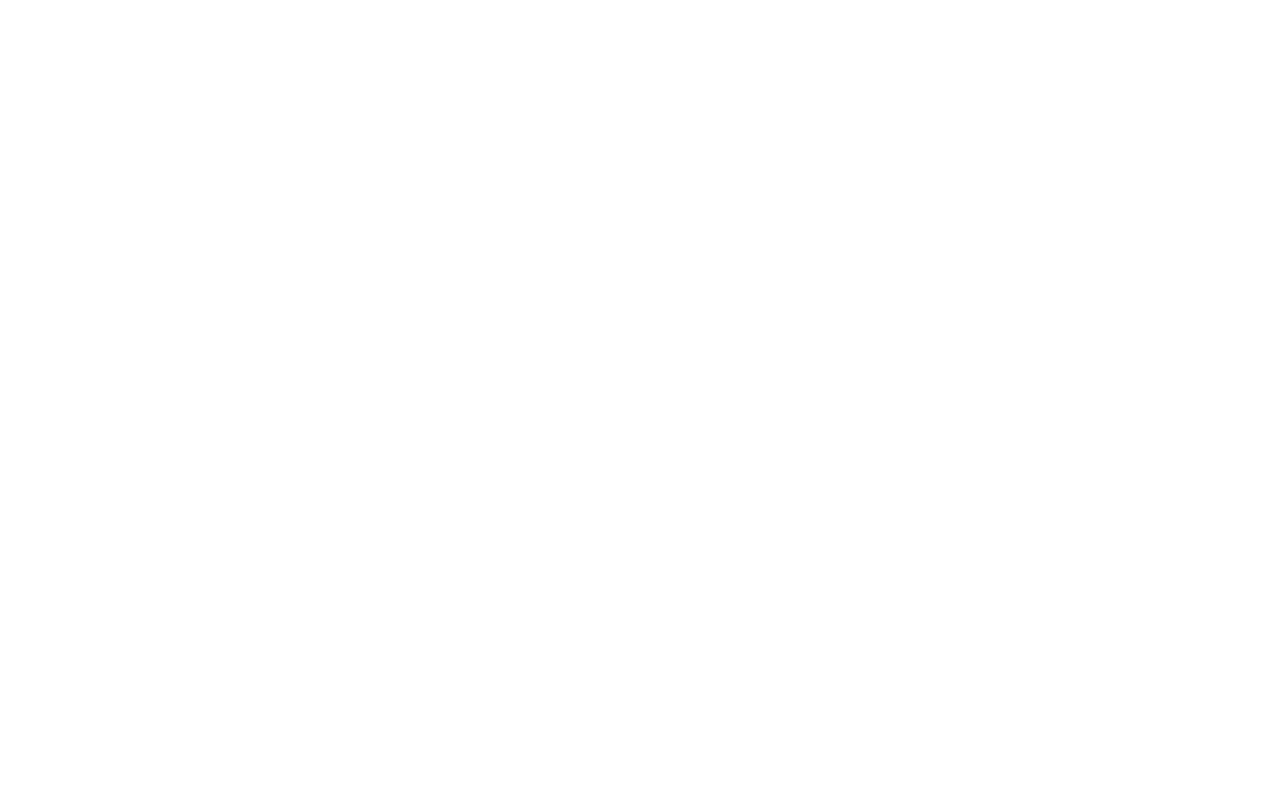
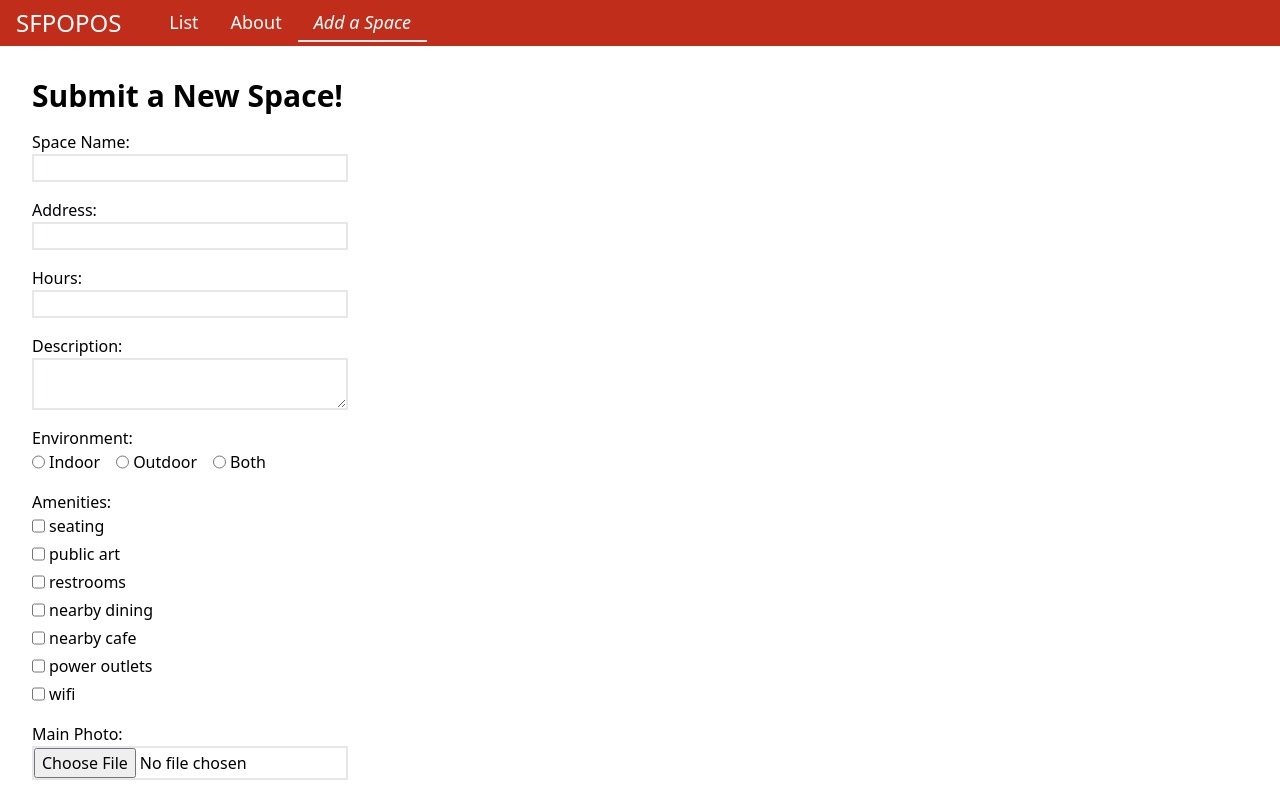
Before and after one commit to NYTLAIT/ACS-1320-React-Fundamentals-Tutorial, a React (Create React App) app: page /new-space in a window 1280 px wide. Before the commit this address had no page. Shown: the top 800 px of the page. Built offline with nearby package versions, Linux system fonts and the light colour scheme.

Commit message:
Created form outline

```diff
--- /dev/null
+++ b/src/POPOSForm.js
@@ -0,0 +1,157 @@
+function POPOSForm() {
+  return (
+    <div className='px-8'>
+      <h1 className="text-3xl font-bold">Submit a New Space!</h1>
+
+      <form className="
+      py-4
+      flex flex-col gap-4">
+
+        {/* Space Name */}
+        <div className="flex flex-col">
+          <label for='title'>Space Name:</label>
+          <input
+            id='title' name='title'
+            type='text' required
+            className="border-2">
+          </input>
+        </div>
+
+        {/* Address */}
+        <div className="flex flex-col">
+          <label for='address'>Address:</label>
+          <input
+            id='address' name='address'
+            type='text' autocomplete='street-address' required
+            className="border-2">
+          </input>
+        </div>
+
+        {/* Hours */}
+        <div className="flex flex-col">
+          <label for='hours'>Hours:</label>
+          <input
+            id='hours' name='hours'
+            type='text' required
+            className="border-2">
+          </input>
+        </div>
+
+        {/* Decription */}
+        <div className="flex flex-col">
+          <label for='desc'>Description:</label>
+          <textarea
+            id='desc' name='desc' rows='' cols='20'
+            className="border-2">
+          </textarea>
+        </div>
+
+        {/* Indoor / Outdoor / Both */}
+        <fieldset className="flex gap-4">
+          <legend>Environment:</legend>
+
+          <label for="indoor" className="flex gap-1">
+            <input id="indoor" name="environment" value="indoor"
+              type="radio"
+              className="">
+            </input>Indoor
+          </label>
+
+          <label for="outdoor" className="flex gap-1">
+            <input id="outdoor" name="environment" value="outdoor"
+              type="radio"
+              className="">
+            </input>Outdoor
+          </label>
+
+          <label for="both" className="flex gap-1">
+            <input id="both" name="environment" value="both"
+              type="radio"
+              className="">
+            </input>Both
+          </label>
+        </fieldset>
+
+        {/* Amenities */}
+        <fieldset className="flex flex-col gap-1">
+          <legend>Amenities:</legend>
+
+          <label for="seating" className="flex gap-1">
+            <input id="seating" name="amenities" value="seating"
+              type="checkbox"
+              className="">
+            </input>seating
+          </label>
+
+          <label for="art" className="flex gap-1">
+            <input id="art" name="amenities" value="art"
+              type="checkbox"
+              className="">
+            </input>public art
+          </label>
+
+          <label for="restrooms" className="flex gap-1">
+            <input id="restrooms" name="amenities" value="restrooms"
+              type="checkbox"
+              className="">
+            </input>restrooms
+          </label>
+
+          <label for="dining" className="flex gap-1">
+            <input id="dining" name="amenities" value="dining"
+              type="checkbox"
+              className="">
+            </input>nearby dining
+          </label>
+
+          <label for="cafe" className="flex gap-1">
+            <input id="cafe" name="amenities" value="cafe"
+              type="checkbox"
+              className="">
+            </input>nearby cafe
+          </label>
+
+          <label for="outlets" className="flex gap-1">
+            <input id="outlets" name="amenities" value="outlets"
+              type="checkbox"
+              className="">
+            </input>power outlets
+          </label>
+
+          <label for="wifi" className="flex gap-1">
+            <input id="wifi" name="amenities" value="wifi"
+              type="checkbox"
+              className="">
+            </input>wifi
+          </label>
+        </fieldset>
+
+        {/* Main Photo */}
+        <div className="flex flex-col">
+          <label for='title'>Main Photo:</label>
+          <input
+            id='title' name='title'
+            type='file' accept="image/*" required
+            className="border-2">
+          </input>
+        </div>
+
+        {/* Additional Photos */}
+        <div className="flex flex-col">
+          <label for='title'>Additional Photos:</label>
+          <input
+            id='title' name='title'
+            type='file' accept="image/*"
+            className="border-2">
+          </input>
+        </div>
+
+        <input type="submit" value='SUBMIT SPACE'
+          className="text-white bg-brand">
+        </input>
+      </form>
+    </div>
+  )
+}
+
+export default POPOSForm
--- a/src/Title.js
+++ b/src/Title.js
@@ -31,7 +31,7 @@
       <nav
         className={`
           absolute right-6 top-12 z-[9999]
-          w-[100px] border border-brand
+          w-[160px] border border-brand
           bg-white text-brand
           overflow-hidden flex flex-col
           ${isOpen ? 'max-h-[300px]' : 'max-h-0 border-none'}
@@ -68,6 +68,19 @@
           onClick={() => setIsOpen(false)}
           to="/about">
           About</NavLink>
+        <NavLink
+          className={({ isActive }) => `
+            px-4 py-4 text-center text-lg
+            lg:py-1
+            hover:bg-brand hover:text-white
+            ${isActive
+              ? 'italic font-bold lg:border-b-2 lg:text-white lg:font-normal'
+              : ''
+            }`
+          }
+          onClick={() => setIsOpen(false)}
+          to="/new-space">
+          Add a Space</NavLink>
       </nav>
 
       <button
--- a/src/index.js
+++ b/src/index.js
@@ -7,6 +7,7 @@
 import POPOSList from './POPOSList';
 import About from './About'
 import POPOSDetails from './POPOSDetails'
+import POPOSForm from './POPOSForm';
 
 const root = ReactDOM.createRoot(document.getElementById('root'));
 root.render(
@@ -17,6 +18,7 @@
           <Route path="/" element={<POPOSList />} />
           <Route path="about" element={<About />} />
           <Route path="/details/:id" element={<POPOSDetails />} />
+          <Route path="/new-space" element={<POPOSForm />} />
         </Route>
       </Routes>
     </Router>
```
Lines whose indentation alone changed are shown as unchanged.
